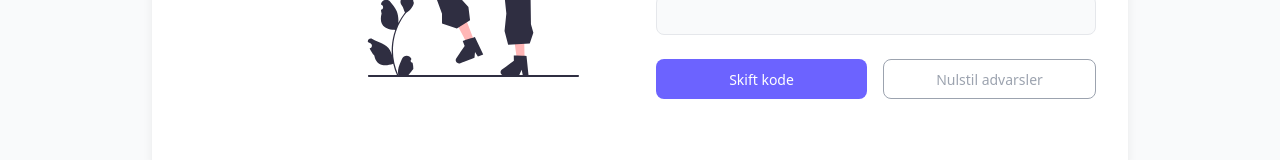
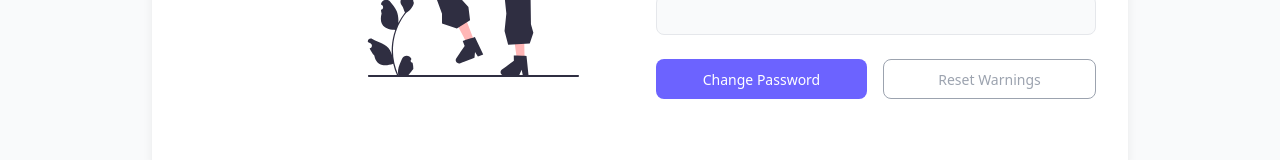
Before and after one commit to Ditz3n/Clarity, a Next.js app: page /profile in a window 1280 px wide. Shown: the part 527-687 px from the top of the page. Built offline with nearby package versions, Linux system fonts and the light colour scheme; no server answers; sample sign-in values are in the browser's storage.

Commit message:
I forgot to translate the two buttons to English.

```diff
--- a/app/(protected)/profile/page.tsx
+++ b/app/(protected)/profile/page.tsx
@@ -280,7 +280,7 @@ export default function ProfilePage() {
                           >
                             <span className="text-xs sm:text-sm whitespace-normal">
                               <LanguageToggleTransition
-                                en="Skift kode"
+                                en="Change Password"
                                 da="Skift kode"
                               />
                             </span>
@@ -297,7 +297,7 @@ export default function ProfilePage() {
                           >
                             <span className="text-xs sm:text-sm whitespace-normal">
                               <LanguageToggleTransition
-                                en="Nulstil advarsler"
+                                en="Reset Warnings"
                                 da="Nulstil advarsler"
                               />
                             </span>
```
